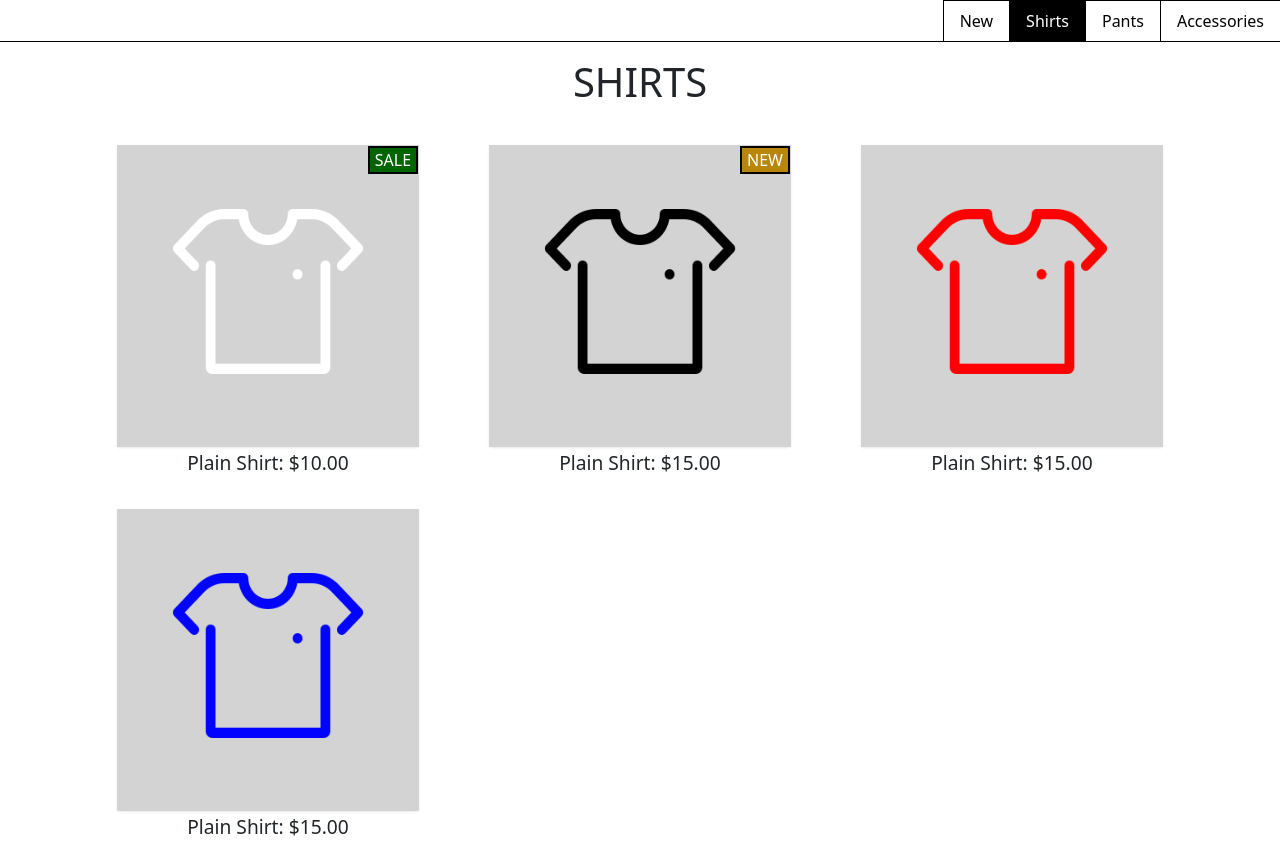
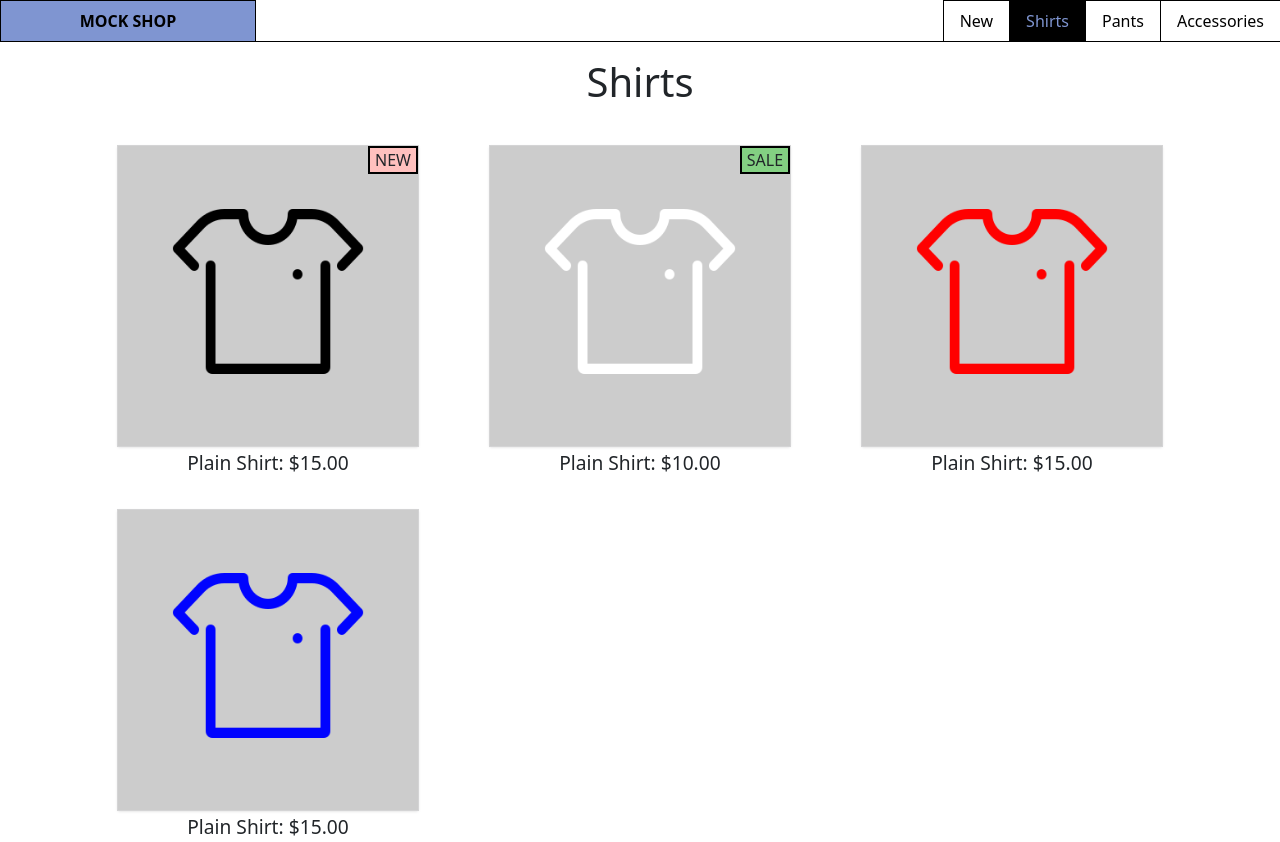
Before and after one commit to Jaredsimonelli/mock-online-shop-react, a React (Create React App) app: page /shirts in a window 1280 px wide. Built offline with nearby package versions, Linux system fonts and the light colour scheme.

Commit message:
reduce components and update stlying

```diff
--- a/src/App.js
+++ b/src/App.js
@@ -5,9 +5,7 @@ import { BrowserRouter as Router, Route } from "react-router-dom";
 // import { increment, decrement } from "./redux/actions";
 
 import Nav from "./components/Nav";
-import Accessories from "./components/Accessories";
-import Pants from "./components/Pants";
-import Shirts from "./components/Shirts";
+import Home from "./components/Home";
 import Grid from "./components/Grid";
 import Item from "./components/Item";
 
@@ -31,7 +29,7 @@ function App() {
           exact
           render={(props) => (
             <>
-              <Grid items={newItemsList} />
+              <Home />
               {/* <h1>Counter {counter}</h1> */}
               {/* <button onClick={() => dispatch(increment(5))}>+</button> */}
               {/* <button onClick={() => dispatch(decrement())}>-</button> */}
@@ -42,10 +40,19 @@ function App() {
         />
         <Route
           exact
+          path="/new"
+          render={(props) => (
+            <>
+              <Grid title="New Items!" items={newItemsList} />
+            </>
+          )}
+        />
+        <Route
+          exact
           path="/shirts"
           render={(props) => (
             <>
-              <Shirts items={shirtList} />
+              <Grid title="Shirts" items={shirtList} />
             </>
           )}
         />
@@ -54,7 +61,7 @@ function App() {
           path="/pants"
           render={(props) => (
             <>
-              <Pants items={pantsList} />
+              <Grid title="Pants" items={pantsList} />
             </>
           )}
         />
@@ -63,7 +70,7 @@ function App() {
           path="/accessories"
           render={(props) => (
             <>
-              <Accessories items={accessoriesList} />
+              <Grid title="Accessories" items={accessoriesList} />
             </>
           )}
         />
--- a/src/components/Accessories.js
+++ /dev/null
@@ -1,16 +0,0 @@
-import Grid from "./Grid";
-
-const Accessories = ({ items }) => {
-  return (
-    <div>
-      <h1 className="text-center mt-3">Accessories</h1>
-      <Grid items={items} />
-    </div>
-  );
-};
-
-Accessories.defaultProps = {
-  items: [],
-};
-
-export default Accessories;
--- a/src/components/Grid.js
+++ b/src/components/Grid.js
@@ -10,7 +10,7 @@ import longPantsIcon from "../icons/pants-long.png";
 import shortPantsIcon from "../icons/pants-short.png";
 import joggersIcon from "../icons/joggers.png";
 
-const Grid = ({ items }) => {
+const Grid = ({ items, title }) => {
   const getIcon = (itemIcon) => {
     let icon;
 
@@ -50,6 +50,8 @@ const Grid = ({ items }) => {
 
   return (
     <div className="container">
+      <h1 className="text-center mt-3">{title}</h1>
+
       <div className="grid">
         {items.map((item) => (
           <div className="box-wrapper" key={`${item.name} + ${item.color}`}>
@@ -58,8 +60,7 @@ const Grid = ({ items }) => {
                 <div
                   className="topcorner"
                   style={{
-                    backgroundColor:
-                      item.msg === "NEW" ? "darkgoldenrod" : "darkgreen",
+                    backgroundColor: item.msg === "NEW" ? "#ffc0be" : "#83d082",
                   }}
                 >
                   {item.msg}
--- /dev/null
+++ b/src/components/Home.js
@@ -0,0 +1,12 @@
+import React from "react";
+
+function Home() {
+  return (
+    <div>
+      <h1 className="text-center mt-3">MOCK SHOP</h1>
+      <h5 className="text-center mt-3">Welcome to the mock react shop!</h5>
+    </div>
+  );
+}
+
+export default Home;
--- a/src/components/Nav.js
+++ b/src/components/Nav.js
@@ -4,14 +4,26 @@ import { useLocation } from "react-router-dom";
 const Nav = () => {
   const location = useLocation();
   const activeTab =
-    location.pathname === "/" ? "new" : location.pathname.substring(1);
+    location.pathname === "/" ? "home" : location.pathname.substring(1);
 
   return (
     <>
+      <div className="right-nav">
+        {/* <div className="nav-item">
+          <Link to="/" className="home-tab" id="home">
+            Home
+          </Link>
+        </div> */}
+        <Link to="/" className="home-tab" id="home">
+          MOCK SHOP
+        </Link>
+      </div>
+
+      <div className="left-nav">
         <ul id="navbar" className="nav justify-content-end">
           <li className="nav-item">
             <Link
-            to="/"
+              to="/new"
               className={`nav-link ${activeTab === "new" ? "active" : ""}`}
               id="new"
             >
@@ -55,6 +67,7 @@ const Nav = () => {
             </Link>
           </li>
         </ul>
+      </div>
     </>
   );
 };
--- a/src/components/Pants.js
+++ /dev/null
@@ -1,16 +0,0 @@
-import Grid from "./Grid";
-
-const Pants = ({ items }) => {
-  return (
-    <div>
-      <h1 className="text-center mt-3">Pants</h1>
-      <Grid items={items} />
-    </div>
-  );
-};
-
-Pants.defaultProps = {
-  items: [],
-};
-
-export default Pants;
--- a/src/components/Shirts.js
+++ /dev/null
@@ -1,16 +0,0 @@
-import Grid from "./Grid";
-
-const Shirts = ({ items }) => {
-  return (
-    <div>
-      <h1 className="text-center mt-3">SHIRTS</h1>
-      <Grid items={items} />
-    </div>
-  );
-};
-
-Shirts.defaultProps = {
-  items: [],
-};
-
-export default Shirts;
--- a/src/constants/consts.js
+++ b/src/constants/consts.js
@@ -1,6 +1,19 @@
 export const shirtList = [
   {
     id: "1000",
+    name: "Plain Shirt",
+    type: "shirts",
+    color: "black",
+    icon: "tshirt",
+    margin: "20px",
+    imgHeight: "220px",
+    imgWidth: "210px",
+    sizes: ["xs", "sm", "md", "lg", "xl"],
+    price: "$15.00",
+    msg: "NEW",
+  },
+  {
+    id: "1001",
     name: "Plain Shirt",
     type: "shirts",
     color: "white",
@@ -11,19 +24,6 @@ export const shirtList = [
     sizes: ["xs", "sm", "md", "lg", "xl"],
     price: "$10.00",
     msg: "SALE",
-  },
-  {
-    id: "1001",
-    name: "Plain Shirt",
-    type: "shirts",
-    color: "black",
-    icon: "tshirt",
-    margin: "20px",
-    imgHeight: "220px",
-    imgWidth: "210px",
-    sizes: ["xs", "sm", "md", "lg", "xl"],
-    price: "$15.00",
-    msg: "NEW",
   },
   {
     id: "1002",
@@ -135,6 +135,19 @@ export const accessoriesList = [
   },
   {
     id: "3001",
+    name: "Socks",
+    type: "accessories",
+    color: "black",
+    icon: "socks",
+    margin: "50px",
+    imgHeight: "190px",
+    imgWidth: "190px",
+    sizes: [],
+    price: "$2.00",
+    msg: "SALE",
+  },
+  {
+    id: "3002",
     name: "Belt",
     type: "accessories",
     color: "black",
@@ -145,19 +158,6 @@ export const accessoriesList = [
     sizes: [],
     price: "$18.50",
     msg: "",
-  },
-  {
-    id: "3002",
-    name: "Socks",
-    type: "accessories",
-    color: "black",
-    icon: "socks",
-    margin: "50px",
-    imgHeight: "190px",
-    imgWidth: "190px",
-    sizes: [],
-    price: "$2.00",
-    msg: "SALE",
   },
   {
     id: "3003",
--- a/src/index.css
+++ b/src/index.css
@@ -12,9 +12,25 @@ code {
     monospace;
 }
 
+.right-nav {
+  width: 20%;
+  float: left;
+}
+
+.home-tab {
+  color: black !important;
+  background-color: #7f95d1;
+  border: 1px solid black;
+  display: block;
+  padding: 0.5rem 1rem;
+  text-decoration: none;
+  text-align: center;
+  font-weight: 600;
+}
+
 .active {
   background-color: black;
-  color: white !important;
+  color: #7f95d1 !important;
 }
 
 a {
@@ -28,7 +44,7 @@ a {
 */
 .nav-link:hover {
   background-color: black;
-  color: white !important;
+  color: #7f95d1 !important;
 }
 
 .nav-item a:active {
@@ -58,7 +74,7 @@ a {
   box-shadow: 0 1px 3px 0 #d4d4d5, 0 0 0 1px #d4d4d5;
   margin: 2rem;
   padding-bottom: 1rem;
-  background-color: lightgray !important;
+  background-color: #cccccc !important;
   width: 300px;
   height: 300px;
   position: relative;
@@ -89,7 +105,6 @@ a {
   position: absolute;
   top: 0px;
   right: 0px;
-  color: white;
 }
 
 .label {
```
Lines whose indentation alone changed are shown as unchanged.
